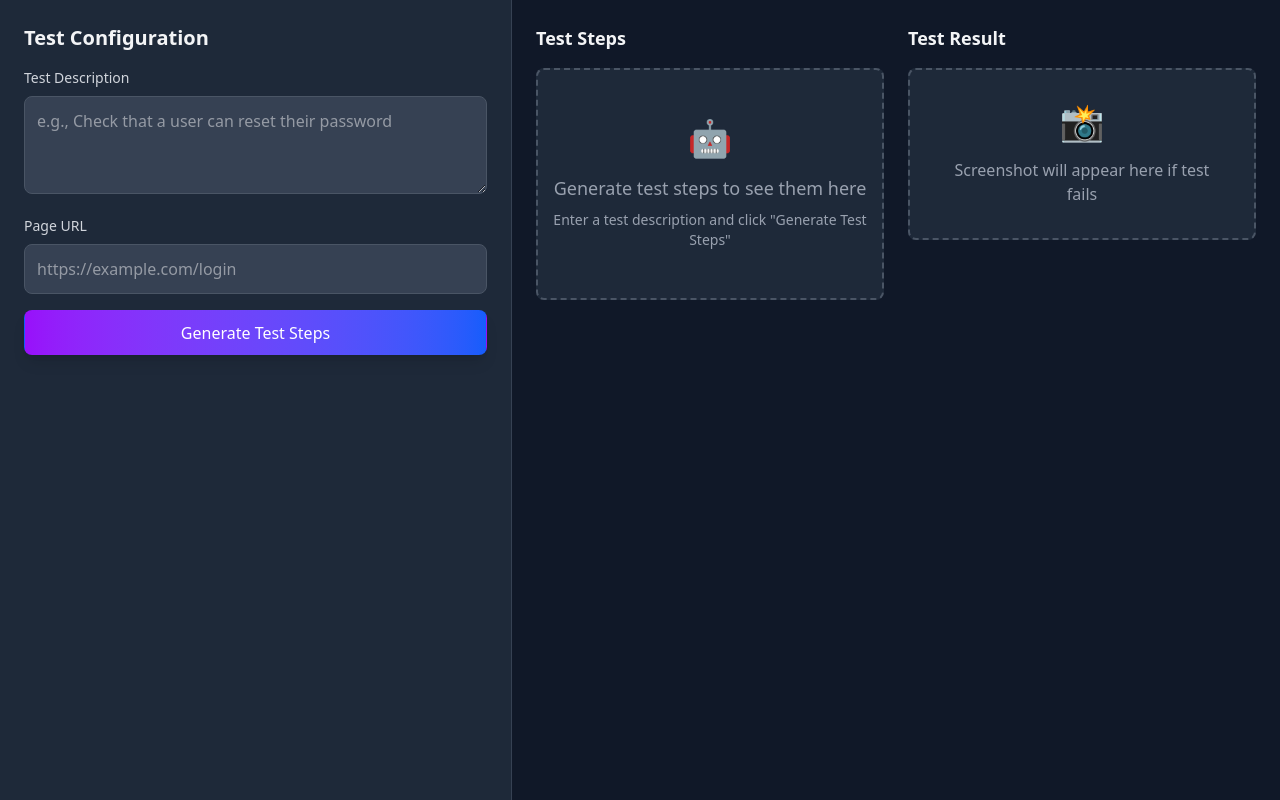
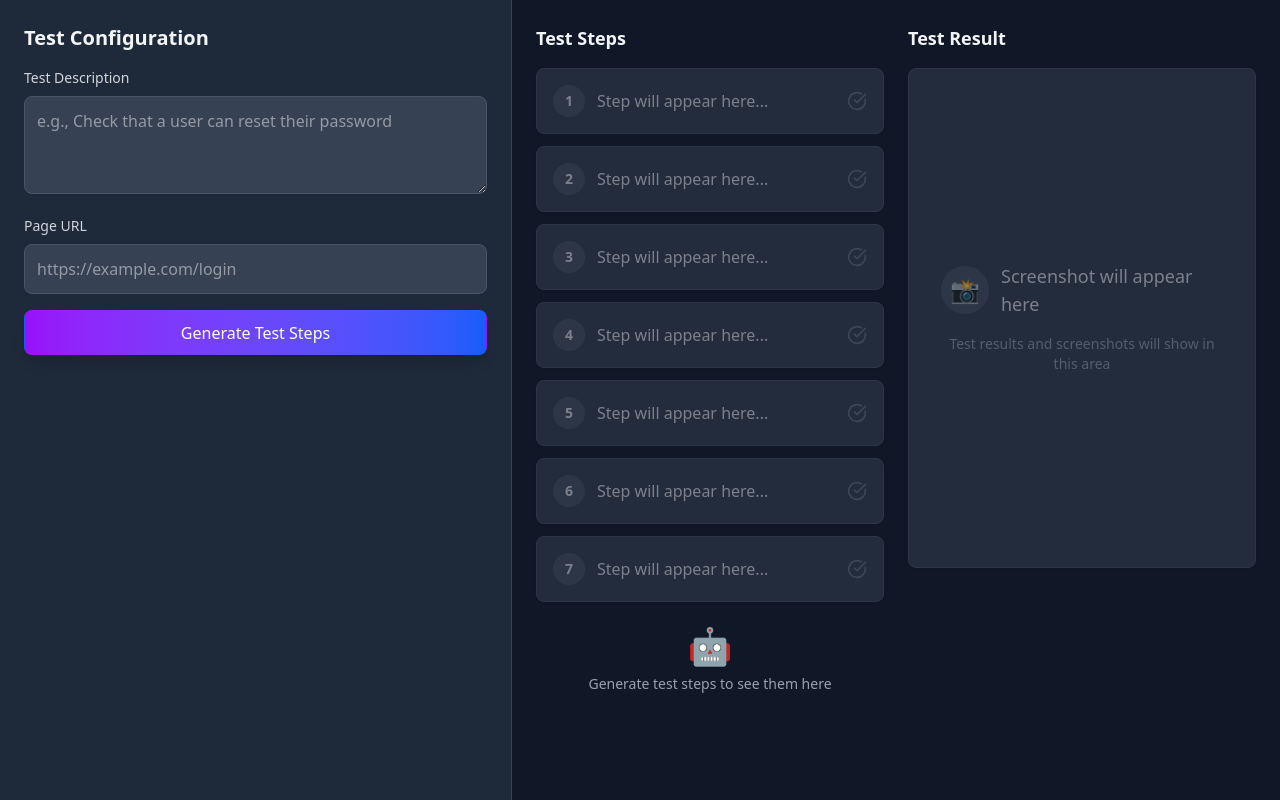
Before and after one commit to costasvallejos/FasTest, a React app in the folder frontend/: page /test/create in a window 1280 px wide. Built offline with nearby package versions, Linux system fonts and the light colour scheme; the HTML template or start-up script is replaced by a standard one.

Commit message:
feat: add smooth cascading animations throughout UI

```diff
--- a/frontend/src/pages/TestCreate.jsx
+++ b/frontend/src/pages/TestCreate.jsx
@@ -1,4 +1,5 @@
 import { useState } from 'react';
+import { CheckCircle2, CheckCircle } from 'lucide-react';
 import StepBlock from '../components/StepBlock';
 
 function TestCreate() {
@@ -10,6 +11,8 @@ function TestCreate() {
   const [isRunning, setIsRunning] = useState(false);
   const [testResult, setTestResult] = useState(null);
   const [stepStatuses, setStepStatuses] = useState({});
+  const [showResult, setShowResult] = useState(false);
+  const [showRunButton, setShowRunButton] = useState(false);
 
   // Mock data for demonstration
   const mockSteps = [
@@ -22,10 +25,36 @@ function TestCreate() {
 
   const handleGenerate = () => {
     setIsGenerating(true);
+    setSteps([]); // Clear existing steps
+    setShowRunButton(false);
+    setTestResult(null);
+    setStepStatuses({});
+    setShowResult(false);
+
     // Simulate API call
     setTimeout(() => {
-      setSteps(mockSteps);
       setIsGenerating(false);
+
+      // Animate steps appearing one by one with smooth cascading effect
+      const mockSteps = [
+        { id: 1, type: 'navigate', text: 'Navigate to /login page' },
+        { id: 2, type: 'input', text: 'Enter "user@email.com" in email field' },
+        { id: 3, type: 'input', text: 'Enter "password123" in password field' },
+        { id: 4, type: 'click', text: 'Click "Login" button' },
+        { id: 5, type: 'verify', text: 'Verify user is redirected to dashboard' }
+      ];
+
+      // Add steps one by one with smooth timing
+      mockSteps.forEach((step, index) => {
+        setTimeout(() => {
+          setSteps(prev => [...prev, step]);
+        }, index * 150); // 150ms delay for smoother cascading
+      });
+
+      // Show Run Test button after all steps are loaded with a slight delay
+      setTimeout(() => {
+        setShowRunButton(true);
+      }, mockSteps.length * 150 + 100);
     }, 1500);
   };
 
@@ -33,6 +62,7 @@ function TestCreate() {
     setIsRunning(true);
     setTestResult(null);
     setStepStatuses({}); // Reset step statuses
+    setShowResult(false); // Hide result initially
 
     // Simulate test execution
     setTimeout(() => {
@@ -75,6 +105,8 @@ function TestCreate() {
         });
       }
       setIsRunning(false);
+      // Show result with a slight delay for smoother transition
+      setTimeout(() => setShowResult(true), 100);
     }, 2000);
   };
 
@@ -148,10 +180,96 @@ function TestCreate() {
             <h2 className="text-lg font-semibold text-gray-100 mb-4">Test Steps</h2>
 
             {steps.length === 0 ? (
-              <div className="text-gray-400 text-center py-12 bg-gray-800 rounded-lg border-2 border-dashed border-gray-600">
-                <div className="text-4xl mb-4">🤖</div>
-                <p className="text-lg">Generate test steps to see them here</p>
-                <p className="text-sm mt-2">Enter a test description and click "Generate Test Steps"</p>
+              <div className="space-y-3">
+                {/* Empty placeholder step blocks - enough to fill the height */}
+                <div className="bg-gray-700 border border-gray-600 rounded-lg p-4 shadow-sm opacity-50">
+                  <div className="flex items-center gap-3">
+                    <div className="flex-shrink-0 w-8 h-8 bg-gray-600 rounded-full flex items-center justify-center">
+                      <span className="text-sm font-semibold text-gray-200">1</span>
+                    </div>
+                    <p className="flex-1 text-gray-200 font-medium">Step will appear here...</p>
+                    <div className="flex-shrink-0">
+                      <CheckCircle className="w-5 h-5 text-gray-500" />
+                    </div>
+                  </div>
+                </div>
+
+                <div className="bg-gray-700 border border-gray-600 rounded-lg p-4 shadow-sm opacity-50">
+                  <div className="flex items-center gap-3">
+                    <div className="flex-shrink-0 w-8 h-8 bg-gray-600 rounded-full flex items-center justify-center">
+                      <span className="text-sm font-semibold text-gray-200">2</span>
+                    </div>
+                    <p className="flex-1 text-gray-200 font-medium">Step will appear here...</p>
+                    <div className="flex-shrink-0">
+                      <CheckCircle className="w-5 h-5 text-gray-500" />
+                    </div>
+                  </div>
+                </div>
+
+                <div className="bg-gray-700 border border-gray-600 rounded-lg p-4 shadow-sm opacity-50">
+                  <div className="flex items-center gap-3">
+                    <div className="flex-shrink-0 w-8 h-8 bg-gray-600 rounded-full flex items-center justify-center">
+                      <span className="text-sm font-semibold text-gray-200">3</span>
+                    </div>
+                    <p className="flex-1 text-gray-200 font-medium">Step will appear here...</p>
+                    <div className="flex-shrink-0">
+                      <CheckCircle className="w-5 h-5 text-gray-500" />
+                    </div>
+                  </div>
+                </div>
+
+                <div className="bg-gray-700 border border-gray-600 rounded-lg p-4 shadow-sm opacity-50">
+                  <div className="flex items-center gap-3">
+                    <div className="flex-shrink-0 w-8 h-8 bg-gray-600 rounded-full flex items-center justify-center">
+                      <span className="text-sm font-semibold text-gray-200">4</span>
+                    </div>
+                    <p className="flex-1 text-gray-200 font-medium">Step will appear here...</p>
+                    <div className="flex-shrink-0">
+                      <CheckCircle className="w-5 h-5 text-gray-500" />
+                    </div>
+                  </div>
+                </div>
+
+                <div className="bg-gray-700 border border-gray-600 rounded-lg p-4 shadow-sm opacity-50">
+                  <div className="flex items-center gap-3">
+                    <div className="flex-shrink-0 w-8 h-8 bg-gray-600 rounded-full flex items-center justify-center">
+                      <span className="text-sm font-semibold text-gray-200">5</span>
+                    </div>
+                    <p className="flex-1 text-gray-200 font-medium">Step will appear here...</p>
+                    <div className="flex-shrink-0">
+                      <CheckCircle className="w-5 h-5 text-gray-500" />
+                    </div>
+                  </div>
+                </div>
+
+                <div className="bg-gray-700 border border-gray-600 rounded-lg p-4 shadow-sm opacity-50">
+                  <div className="flex items-center gap-3">
+                    <div className="flex-shrink-0 w-8 h-8 bg-gray-600 rounded-full flex items-center justify-center">
+                      <span className="text-sm font-semibold text-gray-200">6</span>
+                    </div>
+                    <p className="flex-1 text-gray-200 font-medium">Step will appear here...</p>
+                    <div className="flex-shrink-0">
+                      <CheckCircle className="w-5 h-5 text-gray-500" />
+                    </div>
+                  </div>
+                </div>
+
+                <div className="bg-gray-700 border border-gray-600 rounded-lg p-4 shadow-sm opacity-50">
+                  <div className="flex items-center gap-3">
+                    <div className="flex-shrink-0 w-8 h-8 bg-gray-600 rounded-full flex items-center justify-center">
+                      <span className="text-sm font-semibold text-gray-200">7</span>
+                    </div>
+                    <p className="flex-1 text-gray-200 font-medium">Step will appear here...</p>
+                    <div className="flex-shrink-0">
+                      <CheckCircle className="w-5 h-5 text-gray-500" />
+                    </div>
+                  </div>
+                </div>
+
+                <div className="text-center mt-6">
+                  <div className="text-4xl mb-2">🤖</div>
+                  <p className="text-gray-400 text-sm">Generate test steps to see them here</p>
+                </div>
               </div>
             ) : (
               <div className="space-y-3">
@@ -165,13 +283,23 @@ function TestCreate() {
                   />
                 ))}
 
+                {showRunButton && (
+                  <div
+                    style={{
+                      opacity: 0,
+                      transform: 'translateY(-10px)',
+                      animation: 'fadeInUp 0.6s ease-out forwards'
+                    }}
+                  >
                     <button
                       onClick={handleRunTest}
                       disabled={isRunning || steps.length === 0}
-                  className="w-full bg-gradient-to-r from-purple-600 to-blue-600 hover:from-purple-700 hover:to-blue-700 disabled:bg-gray-600 disabled:cursor-not-allowed text-white font-semibold py-3 rounded-lg mt-4 transition-all duration-200 shadow-lg"
+                      className="w-full bg-gradient-to-r from-purple-600 to-blue-600 hover:from-purple-700 hover:to-blue-700 disabled:bg-gray-600 disabled:cursor-not-allowed text-white font-semibold py-3 rounded-lg mt-4 transition-all duration-300 shadow-lg"
                     >
                       {isRunning ? 'Running Test...' : 'Run Test'}
                     </button>
+                  </div>
+                )}
               </div>
             )}
           </div>
@@ -181,21 +309,48 @@ function TestCreate() {
             <h2 className="text-lg font-semibold text-gray-100 mb-4">Test Result</h2>
 
             {!testResult && !isRunning && (
-              <div className="bg-gray-800 rounded-lg p-8 text-center text-gray-400 border-2 border-dashed border-gray-600">
-                <div className="text-4xl mb-4">📸</div>
-                <p>Screenshot will appear here if test fails</p>
+              <div className="bg-gray-700 border border-gray-600 rounded-lg p-8 shadow-sm opacity-50 flex flex-col items-center justify-center h-[500px]">
+                <div className="flex items-center gap-3 mb-4">
+                  <div className="flex-shrink-0 w-12 h-12 bg-gray-600 rounded-full flex items-center justify-center">
+                    <span className="text-2xl">📸</span>
+                  </div>
+                  <p className="text-gray-200 font-medium text-lg">Screenshot will appear here</p>
+                </div>
+                <p className="text-gray-400 text-sm text-center">Test results and screenshots will show in this area</p>
               </div>
             )}
 
             {isRunning && (
-              <div className="bg-gray-800 rounded-lg p-8 text-center border border-gray-700">
-                <div className="animate-spin text-4xl mb-4">⏳</div>
-                <p className="text-gray-300">Running test...</p>
+              <div
+                className="bg-gray-800 rounded-lg p-8 text-center border border-gray-700 transition-all duration-500 ease-in-out opacity-100 h-[500px] flex flex-col items-center justify-center"
+                style={{
+                  opacity: 0,
+                  transform: 'translateY(-10px)',
+                  animation: 'fadeInUp 0.6s ease-out forwards'
+                }}
+              >
+                <div className="flex flex-col items-center gap-4">
+                  <div className="flex space-x-2">
+                    <div className="w-3 h-3 bg-blue-400 rounded-full animate-pulse"></div>
+                    <div className="w-3 h-3 bg-blue-400 rounded-full animate-pulse" style={{animationDelay: '0.2s'}}></div>
+                    <div className="w-3 h-3 bg-blue-400 rounded-full animate-pulse" style={{animationDelay: '0.4s'}}></div>
+                  </div>
+                  <p className="text-gray-300 text-lg font-medium">Running test...</p>
+                  <p className="text-gray-400 text-sm">Executing Playwright tests</p>
+                </div>
               </div>
             )}
 
-            {testResult && !testResult.passed && (
-              <div className="bg-gray-800 rounded-lg border border-red-600 p-4">
+            {testResult && !testResult.passed && showResult && (
+              <>
+                <div
+                  className="bg-gray-800 rounded-lg border border-red-600 p-4 transition-all duration-700 ease-out h-[500px] flex flex-col"
+                  style={{
+                    opacity: 0,
+                    transform: 'translateY(-10px)',
+                    animation: 'fadeInUp 0.6s ease-out forwards'
+                  }}
+                >
                   <div className="flex items-center gap-2 mb-3 text-red-400">
                     <span className="text-2xl">❌</span>
                     <span className="font-semibold">Test Failed at Step {testResult.failedStep}</span>
@@ -203,23 +358,50 @@ function TestCreate() {
                   <img
                     src={testResult.screenshot}
                     alt="Failure screenshot"
-                  className="w-full rounded border border-gray-600 mb-3"
+                    className="w-full rounded border border-gray-600 mb-3 flex-1 object-cover"
                   />
                   <p className="text-sm text-gray-300 mb-4">{testResult.errorMessage}</p>
+                </div>
+
+                <div
+                  className="mt-4"
+                  style={{
+                    opacity: 0,
+                    transform: 'translateY(-10px)',
+                    animation: 'fadeInUp 0.6s ease-out forwards',
+                    animationDelay: '0.2s'
+                  }}
+                >
                   <button
                     onClick={handleReportToJira}
-                  className="w-full bg-orange-600 text-white py-2 px-4 rounded-lg font-medium hover:bg-orange-700 transition-colors"
+                    className="w-full bg-gradient-to-r from-purple-600 to-blue-600 text-white py-2 px-4 rounded-lg font-medium hover:from-purple-700 hover:to-blue-700 transition-all duration-200 shadow-lg"
                   >
                     🎫 Report to Jira
                   </button>
                 </div>
+              </>
             )}
 
-            {testResult && testResult.passed && (
-              <div className="bg-gray-800 rounded-lg p-8 text-center border border-green-600">
-                <div className="text-6xl mb-4">✅</div>
-                <p className="text-green-400 font-semibold text-lg">All tests passed!</p>
-                <p className="text-gray-400 text-sm mt-2">Completed at {testResult.timestamp}</p>
+            {testResult && testResult.passed && showResult && (
+              <div
+                className="bg-gray-800 rounded-lg p-8 text-center border border-green-600 transition-all duration-700 ease-out h-[500px] flex flex-col items-center justify-center"
+                style={{
+                  opacity: 0,
+                  transform: 'translateY(-10px)',
+                  animation: 'fadeInUp 0.6s ease-out forwards'
+                }}
+              >
+                <div className="flex flex-col items-center gap-4">
+                  <CheckCircle2
+                    className="w-16 h-16 text-green-400"
+                    style={{
+                      transform: showResult ? 'scale(1)' : 'scale(0.8)',
+                      transition: 'transform 0.5s ease-out 0.2s'
+                    }}
+                  />
+                  <p className="text-green-400 font-semibold text-xl">All tests passed!</p>
+                  <p className="text-gray-400 text-sm">Completed at {testResult.timestamp}</p>
+                </div>
               </div>
             )}
           </div>
```
Also changed, not shown: frontend/src/components/StepBlock.jsx (+21 -1 lines). Lines whose indentation alone changed are shown as unchanged.
